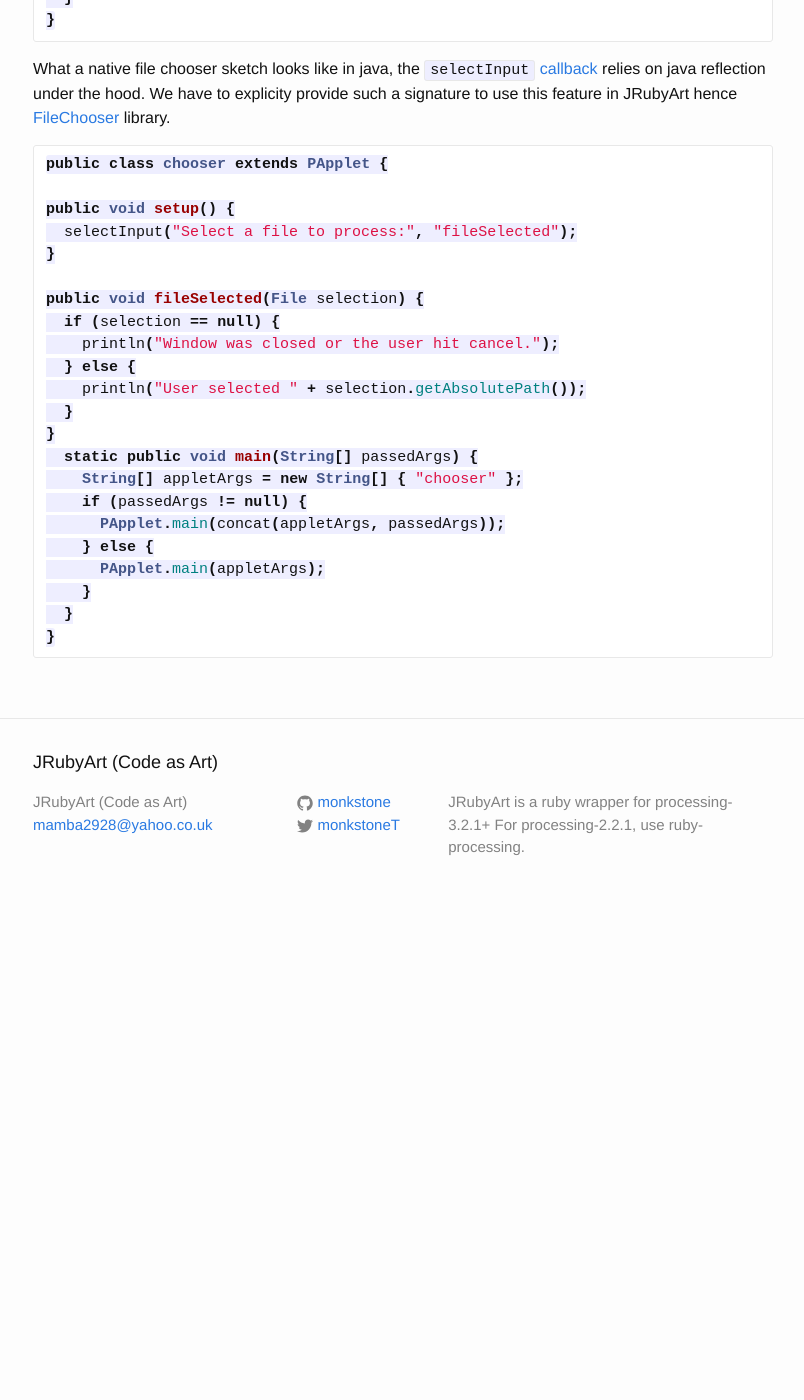
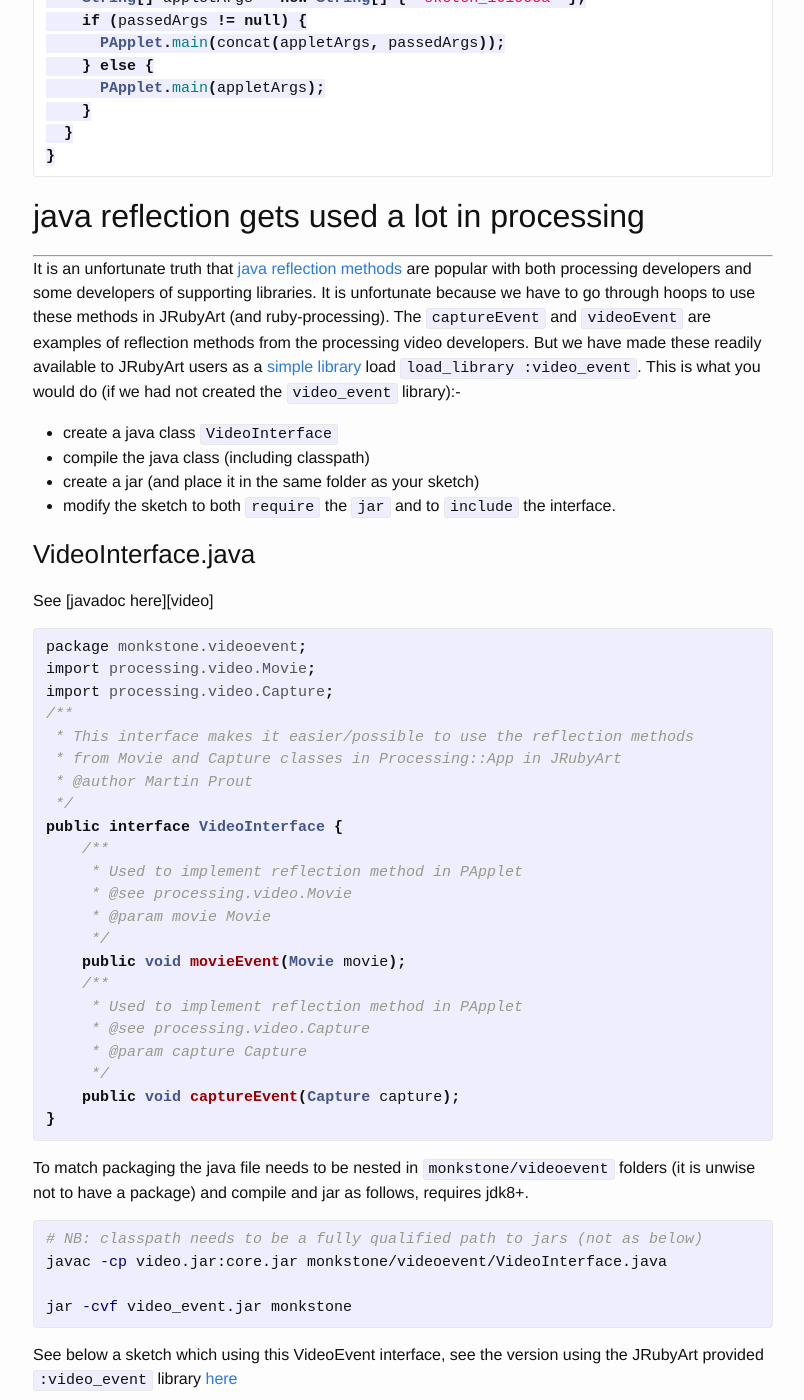
Before and after one commit to ruby-processing/JRubyArt, a Jekyll site: the page built from _magic/processing.md, in a window 1280 px wide and 1400 px high, scrolled down 1896 px. Shown: the whole window, without its empty margins (237-1041 px from the left). Built offline with Jekyll 4.4.1, drawn with Linux system fonts in a browser that asks for light colours; before the commit the page ends 2815 px from its top, so only the background shows below that; some of the changed text lies outside the part shown.

Commit message:
cast smaller spells

````diff
--- a/_magic/processing.md
+++ b/_magic/processing.md
@@ -3,9 +3,11 @@ layout: post
 title:  "Processing"
 keywords: pde, java, processing
 ---
-How `pde` sketches get pre-processed to java (before compiling)
+## __pde__ sketches get pre-processed to __java__ ##
+------
+Part of the attraction of processing is that it hides a lot of java boilerplate stuff from the user.  In vanilla processing all sketches get pre-processed to java prior to compilation:-
 
-sketch_161005a.pde (auto-named sketch in the processing ide)
+So sketch_161005a.pde (an auto-named sketch in the processing ide), gets transformed as follows.
 
 ```java
 MyClass var;
@@ -30,7 +32,7 @@ class MyClass{
 }
 ```
 
-This is what the java code looks like, __note__ all those `imports`, the `class wrapper`, that `MyClass` is a java inner class. Also note `size` has been moved to settings.
+See the generated java code below, __note__ all those `imports`, the `class wrapper`, and that `MyClass` becomes a java [inner class][inner]. Also __note__ that `size` has moved to settings (_the processing guys decided not make this change from processing-2.0 to processing-3.0 explicit, in JRubyArt and propane we do expect size to be in settings_).
 
 ```java
 import processing.core.*;
@@ -81,6 +83,173 @@ class MyClass{
 }
 ```
 
+## java reflection gets used a lot in processing ##
+------
+
+It is an unfortunate truth that [java reflection methods][reflection] are popular with both processing developers and some developers of supporting libraries. It is unfortunate because we have to go through hoops to use these methods in JRubyArt (and ruby-processing). The `captureEvent` and `videoEvent` are examples of reflection methods from the processing video developers. But we have made these readily available to JRubyArt users as a [simple library][library] load `load_library :video_event`. This is what you would do (if we had not created the `video_event` library):-
+
+- create a java class `VideoInterface`
+- compile the java class (including classpath)
+- create a jar (and place it in the same folder as your sketch)
+- modify the sketch to both `require` the `jar` and to `include` the interface.
+
+### VideoInterface.java ###
+
+See [javadoc here][video]
+{% highlight java %}
+package monkstone.videoevent;
+import processing.video.Movie;
+import processing.video.Capture;
+/**
+ * This interface makes it easier/possible to use the reflection methods
+ * from Movie and Capture classes in Processing::App in JRubyArt
+ * @author Martin Prout
+ */
+public interface VideoInterface {
+    /**
+     * Used to implement reflection method in PApplet
+     * @see processing.video.Movie
+     * @param movie Movie
+     */
+    public void movieEvent(Movie movie);
+    /**
+     * Used to implement reflection method in PApplet
+     * @see processing.video.Capture
+     * @param capture Capture
+     */
+    public void captureEvent(Capture capture);
+}
+{% endhighlight %}
+
+To match packaging the java file needs to be nested in `monkstone/videoevent` folders (it is unwise not to have a package) and compile and jar as follows, requires jdk8+.
+
+{% highlight bash %}
+# NB: classpath needs to be a fully qualified path to jars (not as below)
+javac -cp video.jar:core.jar monkstone/videoevent/VideoInterface.java
+
+jar -cvf video_event.jar monkstone
+{% endhighlight %}
+
+See below a sketch which using this VideoEvent interface, see the version using the JRubyArt provided `:video_event` library [here][bw]
+
+### black_white_capture.rb ###
+
+{% highlight ruby %}
+require_relative 'video_event'
+load_libraries :video
+include_package 'processing.video'
+
+include Java::MonkstoneVideoevent::VideoInterface
+
+attr_reader :cam, :my_shader
+
+def setup
+  sketch_title 'Black & White Capture'
+  @my_shader = load_shader('bwfrag.glsl')
+  start_capture(width, height)
+end
+
+def start_capture(w, h)
+  @cam = Capture.new(self, w, h)
+  cam.start
+end
+
+def draw
+  image(cam, 0, 0)
+  return if mouse_pressed?
+  filter(my_shader)
+end
+
+# using snake case to match java reflection method
+def captureEvent(c)
+  c.read
+end
+
+def settings
+  size(960, 544, P2D)
+end
+{% endhighlight %}
+
+Now where this knowledge becomes really useful, is when you want to use another library, say the vanilla processing carnivore library whose `packetEvent` method also depends on java relection. Here is a suitable CarnivoreListener class.
+
+### CarnivoreListener.java ###
+
+{% highlight java %}
+
+package monkstone;
+
+/*
+* Best to use a package to avoid namespace clashes, create your own
+*/
+public interface CarnivoreListener {
+  /*
+  * @param packet the CarnivorePacket, a reflection method
+  */
+  public void packetEvent(org.rsg.carnivore.CarnivorePacket packet);
+}
+{% endhighlight %}
+
+Which we compile as before
+
+{% highlight bash %}
+# NB: classpath needs to be a fully qualified path to jar (not as below)
+javac -cp carnivore.jar monkstone/CarnivoreListener.java
+
+jar -cvf carnivore_listener.jar monkstone
+{% endhighlight %}
+
+Here is an example sketch:-
+
+### carnivore1.rb ###
+
+{% highlight ruby %}
+# A Simple Carnivore Client -- print packets in Processing console
+#
+# Note: requires Carnivore Library for Processing (https://r-s-g.org/carnivore)
+#
+# + Windows:  first install winpcap (https://winpcap.org)
+# + Mac:      first open a Terminal and execute this commmand: sudo chmod 777 /dev/bpf*
+#             you need to do this each time you reboot Mac
+# + Linux:    run with difficulty (run with sudo rights arghh!!!) also install libpcap
+
+load_library :carnivore
+include_package 'org.rsg.carnivore'
+java_import 'org.rsg.lib.Log'
+require_relative 'carnivore_listener'
+
+include Java::Monkstone::CarnivoreListener
+
+attr_reader :c
+
+def settings
+  size(600, 400)
+end
+
+def setup
+  sketch_title 'Carnivore Example'
+  background(255)
+  @c = CarnivoreP5.new(self)
+  Log.setDebug(true) # comment out for quiet mode
+  # c.setVolumeLimit(4) #limit the output volume (optional)
+  # c.setShouldSkipUDP(true) #tcp packets only (optional)
+end
+
+def draw
+end
+
+# Called each time a new packet arrives
+def packetEvent(p)
+  puts(format('(%s packet) %s > %s', p.strTransportProtocol, p.senderSocket, p.receiverSocket))
+  # puts(format('Payload: %s', p.ascii))
+  # puts("---------------------------\n")
+end
+{% endhighlight %}
+
+
+Another example of reflection usage the vanilla processing `selectInput` utility, that enable use of the native file chooser:-
+
+### Native File Chooser ###
+
 What a native file chooser sketch looks like in java, the `selectInput` [callback][callback] relies on java reflection under the hood. We have to explicity provide such a signature to use this feature in JRubyArt hence [FileChooser][FileChooser] library.
 
 ```java
@@ -108,5 +277,11 @@ public void fileSelected(File selection) {
 }
 ```
 
+Read more about java [reflection here][reflection].
+
+[inner]:https://docs.oracle.com/javase/tutorial/java/javaOO/innerclasses.html
 [FileChooser]:{{ site.github.url }}/classes/chooser
 [callback]:https://processing.org/reference/selectInput_.html
+[library]:{{ site.github.url }}/libraries/video_event.html
+[reflection]:https://docs.oracle.com/javase/tutorial/reflect/
+[bw]:https://github.com/ruby-processing/JRubyArt-examples/blob/master/processing_app/library/video/capture/black_white_capture.rb
--- a/magic.html
+++ b/magic.html
@@ -2,6 +2,7 @@
 layout: page
 title: Magic
 ---
+Spoiler alert, initially a least it is better just to accept the magic works...
 
 {% for spell in site.magic %}
 	<div class="spell">
````
